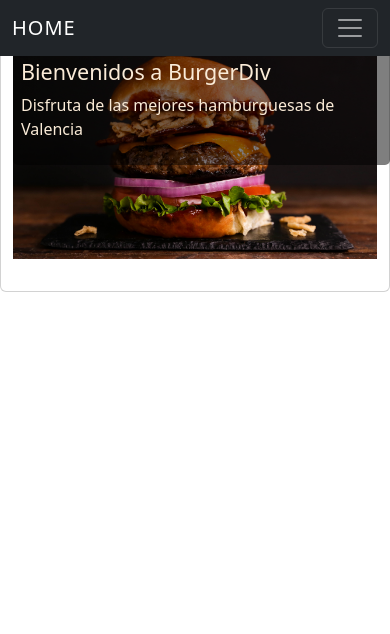
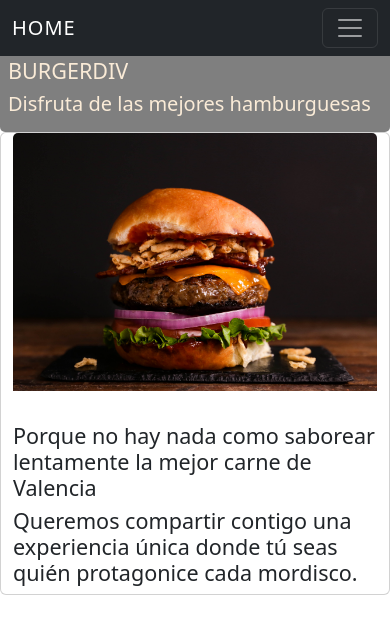
Before and after one commit to Achoay/VFSTD2023proyecto1, a plain HTML site: page index.html in a window 390 px wide. Drawn offline with nearby package versions, Linux system fonts and the light colour scheme.

Commit message:
Ultima modificacion

```diff
--- a/css/styles.css
+++ b/css/styles.css
@@ -37,7 +37,7 @@ nav a {
 
 .title {
 
-    position: fixed;
+    position: static;
     background-color: rgba(0, 0, 0, .5);
     border-radius: 5px;
     color: antiquewhite;
@@ -45,12 +45,22 @@ nav a {
 
 .titleHome {
 
-    position: fixed;
+    position: static;
     background: rgba(0, 0, 0, .5);
     border-radius: 20px;
     color: antiquewhite;
 
 }
+.title-principal {
+
+  position: static;
+  background: rgba(0, 0, 0, .5);
+  border-radius: 5px;
+  color: antiquewhite;
+
+
+}
+
 .hero-page{
     background: linear-gradient(to bottom, rgb(0 0 0 / .5), rgb(0 0 0 / .5)), url(img/restaurante-page-bg.jpg) center;
     background-size: cover;
--- a/index.html
+++ b/index.html
@@ -7,7 +7,7 @@
     <title>BurgerDiv</title>
     <link href="https://cdn.jsdelivr.net/npm/bootstrap@5.3.1/dist/css/bootstrap.min.css" rel="stylesheet"
         integrity="sha384-4bw+/aepP/YC94hEpVNVgiZdgIC5+VKNBQNGCHeKRQN+PtmoHDEXuppvnDJzQIu9" crossorigin="anonymous" />
-    <link rel="stylesheet" href="css/styles.css">
+    <link rel="stylesheet" href="/css/styles.css">
 </head>
 
 <body>
@@ -33,7 +33,11 @@
             </div>
         </div>
     </nav>
-
+    <div class="title-principal p-2 col-md-12">
+        <h1 class="display-8 fs-4">BIENVENIDOS A BURGERDIV</h1>
+        <h1 class="pt-3 fs-4">BURGERDIV</h1>
+        <h5>Disfruta de las mejores hamburguesas</h5>
+    </div>
 
 
     <div class="container-fluid">
@@ -41,15 +45,8 @@
             <div class="card" style="width: 100rem;">
                 <img src="/imagenes/dlm-gourmet-burger---cheddar-bacon-1.jpg" class="card-img-top" alt="">
                 <div class="card-body"></div>
-
-                    <div class="title p-2 col-md-12">
-                        <h1 class="display-8 fs-4">BURGERDIV</h1>
-                        <h1 class="pt-3 fs-4">Bienvenidos a BurgerDiv</h1>
-                        <p>Disfruta de las mejores hamburguesas de Valencia</p>
-                    </div>
-
-
-
+                <h4>Porque no hay nada como saborear lentamente la mejor carne de Valencia</h4>
+                <h4>Queremos compartir contigo una experiencia única donde tú seas quién protagonice cada mordisco.</h4>
                 <script src="https://cdn.jsdelivr.net/npm/bootstrap@5.3.2/dist/js/bootstrap.bundle.min.js"
                     integrity="sha384-C6RzsynM9kWDrMNeT87bh95OGNyZPhcTNXj1NW7RuBCsyN/o0jlpcV8Qyq46cDfL"
                     crossorigin="anonymous">
```
Also changed, not shown: pages/Home.html (+4 -4 lines), pages/carta.html (+1 -1 lines), pages/contacto.html (+2 -3 lines).
